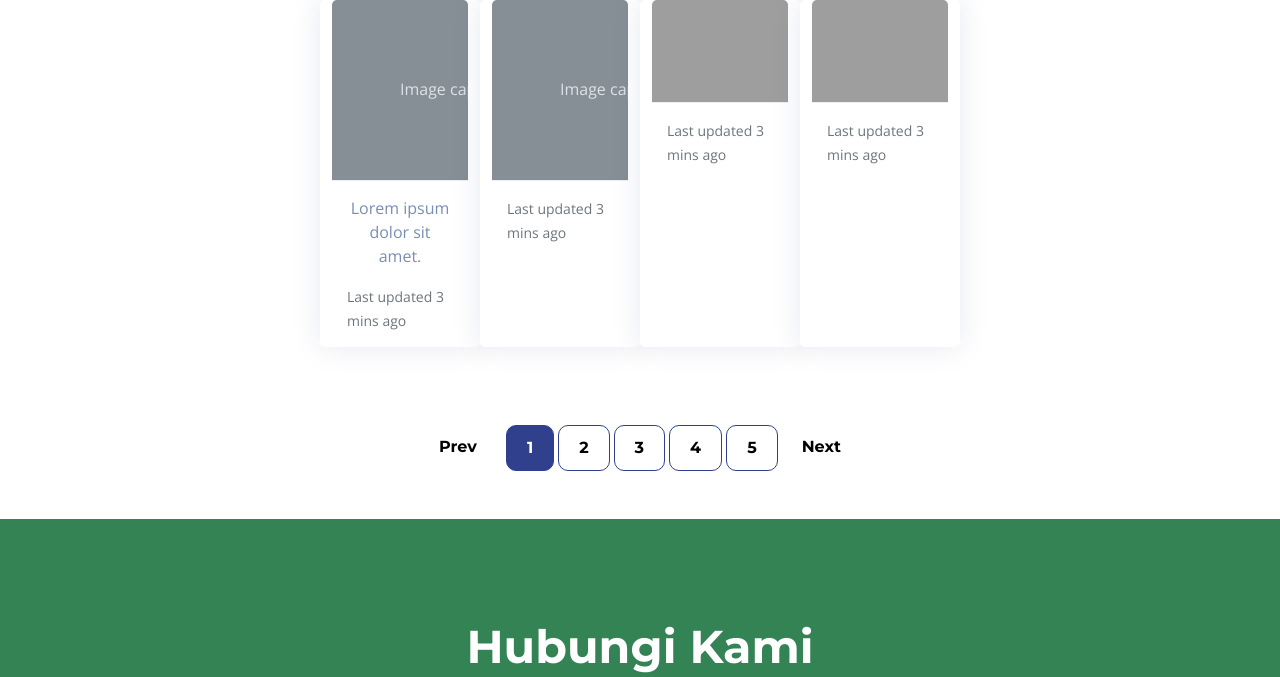
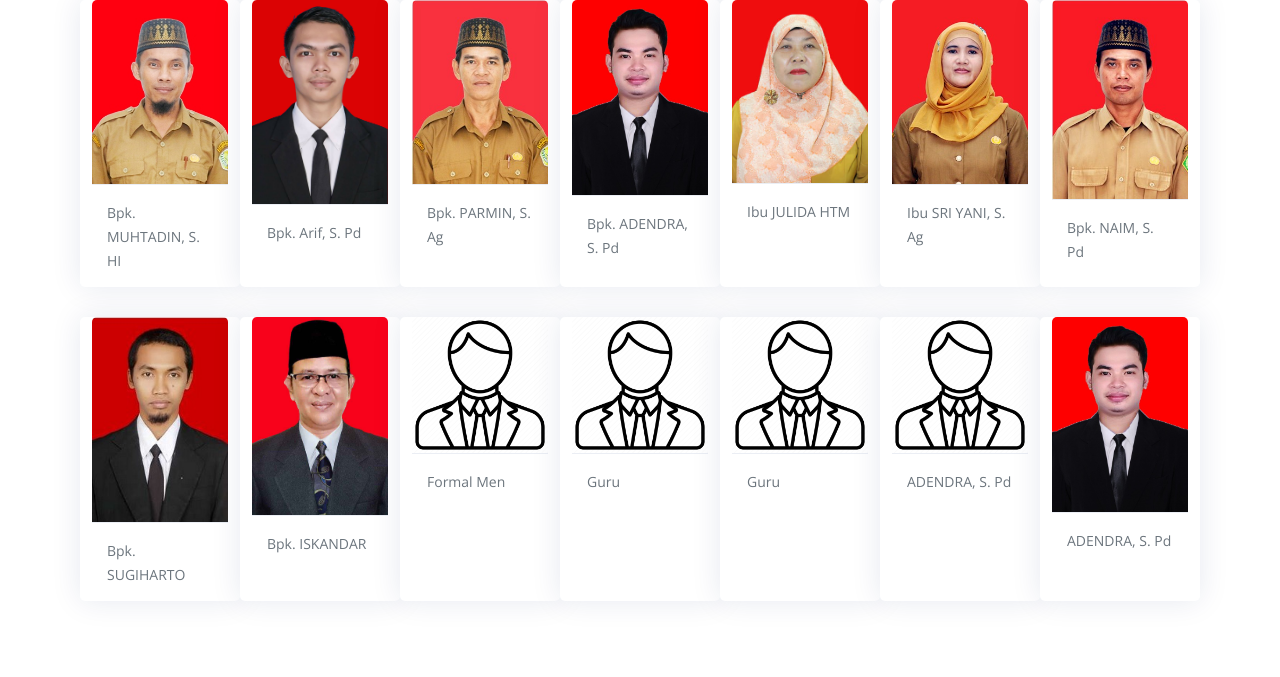
Before and after one commit to Nur-Ikhsan/WebProfileSekolah, a PHP site: page /guru_staff in a window 1280 px wide. Shown: the part 400-1077 px from the top of the page. Run offline with PHP 8.4, Linux system fonts and the light colour scheme; some libraries are stand-ins or nearby versions; grey boxes are pictures that could not be loaded.

Commit message:
membuat Halaman Guru dan Staff

```diff
--- a/app/View/guru_staff.php
+++ b/app/View/guru_staff.php
@@ -18,55 +18,96 @@
 
     <section class="container">
         <div class="row row-cols-md-4 row-cols-sm-1 mt-40 justify-content-center mb-100">
-
-            <div class="card" style="max-width: 10rem;">
-                <svg class=" bd-placeholder-img card-img-top" width="100%" height="180"
-                     xmlns="http://www.w3.org/2000/svg" role="img" aria-label="Placeholder: Image cap"
-                     preserveAspectRatio="xMidYMid slice" focusable="false">
-                    <title>Placeholder</title>
-                    <rect width="100%" height="100%" fill="#868e96"></rect><text x="50%" y="50%" fill="#dee2e6"
-                                                                                 dy=".3em">Image cap</text>
-                </svg>
-
-                <div class="card-footer">
-                    <p class="fs-6 text-center">Lorem ipsum dolor sit amet.</p>
-                    <small class="text-muted
-                     ">Last updated 3 mins ago</small>
-                </div>
-            </div>
-
-            <div class="card" style="max-width: 10rem;">
-                <svg class=" bd-placeholder-img card-img-top" width="100%" height="180"
-                     xmlns="http://www.w3.org/2000/svg" role="img" aria-label="Placeholder: Image cap"
-                     preserveAspectRatio="xMidYMid slice" focusable="false">
-                    <title>Placeholder</title>
-                    <rect width="100%" height="100%" fill="#868e96"></rect><text x="50%" y="50%" fill="#dee2e6"
-                                                                                 dy=".3em">Image cap</text>
-                </svg>
+            <div class="card " style="max-width: 10rem;">
+                <img src="images/upload/guru-staff/64b59a577eece_40 MUHTADIN, S. HI.jpg" class="card-img-top" alt="...">
 
 
                 <div class="card-footer">
-                    <small class="text-muted">Last updated 3 mins ago</small>
+                    <small class="text-muted text-center">Bpk. MUHTADIN, S. HI</small>
                 </div>
             </div>
-
             <div class="card " style="max-width: 10rem;">
-                <img src="..." class="card-img-top" alt="...">
+                <img src="images/upload/guru-staff/64b59acd5be51_35 ARIF.jpg" class="card-img-top" alt="...">
 
 
                 <div class="card-footer">
-                    <small class="text-muted">Last updated 3 mins ago</small>
+                    <small class="text-muted text-center">Bpk. Arif, S. Pd</small>
                 </div>
             </div>
             <div class="card " style="max-width: 10rem;">
-                <img src="..." class="card-img-top" alt="...">
+                <img src="images/upload/guru-staff/64b59b8f33cce_02 PARMIN, S. Ag.jpg" class="card-img-top" alt="...">
 
 
                 <div class="card-footer">
-                    <small class="text-muted">Last updated 3 mins ago</small>
+                    <small class="text-muted text-center">Bpk. PARMIN, S. Ag</small>
                 </div>
             </div>
-
+            <div class="card " style="max-width: 10rem;">
+                <img src="images/upload/guru-staff/64b59b29aa582_34 ADENDRA, S.Pd.jpeg" class="card-img-top" alt="...">
+                <div class="card-footer">
+                    <small class="text-muted text-center">Bpk. ADENDRA, S. Pd</small>
+                </div>
+            </div>
+            <div class="card " style="max-width: 10rem;">
+                <img src="images/upload/guru-staff/64b59b48a2369_39 Julida HTM.jpg" class="card-img-top" alt="...">
+                <div class="card-footer">
+                    <small class="text-muted text-center">Ibu JULIDA HTM</small>
+                </div>
+            </div>
+            <div class="card " style="max-width: 10rem;">
+                <img src="images/upload/guru-staff/64b59bb1b0191_03 SRI YANI, S. Ag.jpg" class="card-img-top" alt="...">
+                <div class="card-footer">
+                    <small class="text-muted text-center">Ibu SRI YANI, S. Ag</small>
+                </div>
+            </div>
+            <div class="card " style="max-width: 10rem;">
+                <img src="images/upload/guru-staff/64b59bde13a7f_04 NAIM, S. Pd.jpg" class="card-img-top" alt="...">
+                <div class="card-footer">
+                    <small class="text-muted text-center">Bpk. NAIM, S. Pd</small>
+                </div>
+            </div>
+            <div class="card " style="max-width: 10rem;">
+                <img src="images/upload/guru-staff/64b59c4e93059_05 SUGIHARTO.jpg" class="card-img-top" alt="...">
+                <div class="card-footer">
+                    <small class="text-muted text-center">Bpk. SUGIHARTO</small>
+                </div>
+            </div>
+            <div class="card " style="max-width: 10rem;">
+                <img src="images/upload/guru-staff/64b0119faca34_01 ISKANDAR MTs2.jpg" class="card-img-top" alt="...">
+                <div class="card-footer">
+                    <small class="text-muted text-center">Bpk. ISKANDAR</small>
+                </div>
+            </div>
+            <div class="card " style="max-width: 10rem;">
+                <img src="images/upload/guru-staff/64b59a954f08d_formal-person.png" class="card-img-top" alt="...">
+                <div class="card-footer">
+                    <small class="text-muted text-center">Formal Men</small>
+                </div>
+            </div>
+            <div class="card " style="max-width: 10rem;">
+                <img src="images/upload/guru-staff/64b59a954f08d_formal-person.png" class="card-img-top" alt="...">
+                <div class="card-footer">
+                    <small class="text-muted text-center">Guru</small>
+                </div>
+            </div>
+            <div class="card " style="max-width: 10rem;">
+                <img src="images/upload/guru-staff/64b59a954f08d_formal-person.png" class="card-img-top" alt="...">
+                <div class="card-footer">
+                    <small class="text-muted text-center">Guru</small>
+                </div>
+            </div>
+            <div class="card " style="max-width: 10rem;">
+                <img src="images/upload/guru-staff/64b59a954f08d_formal-person.png" class="card-img-top" alt="...">
+                <div class="card-footer">
+                    <small class="text-muted text-center">ADENDRA, S. Pd</small>
+                </div>
+            </div>
+            <div class="card " style="max-width: 10rem;">
+                <img src="images/upload/guru-staff/64b59b29aa582_34 ADENDRA, S.Pd.jpeg" class="card-img-top" alt="...">
+                <div class="card-footer">
+                    <small class="text-muted text-center">ADENDRA, S. Pd</small>
+                </div>
+            </div>
         </div>
 
 
```
